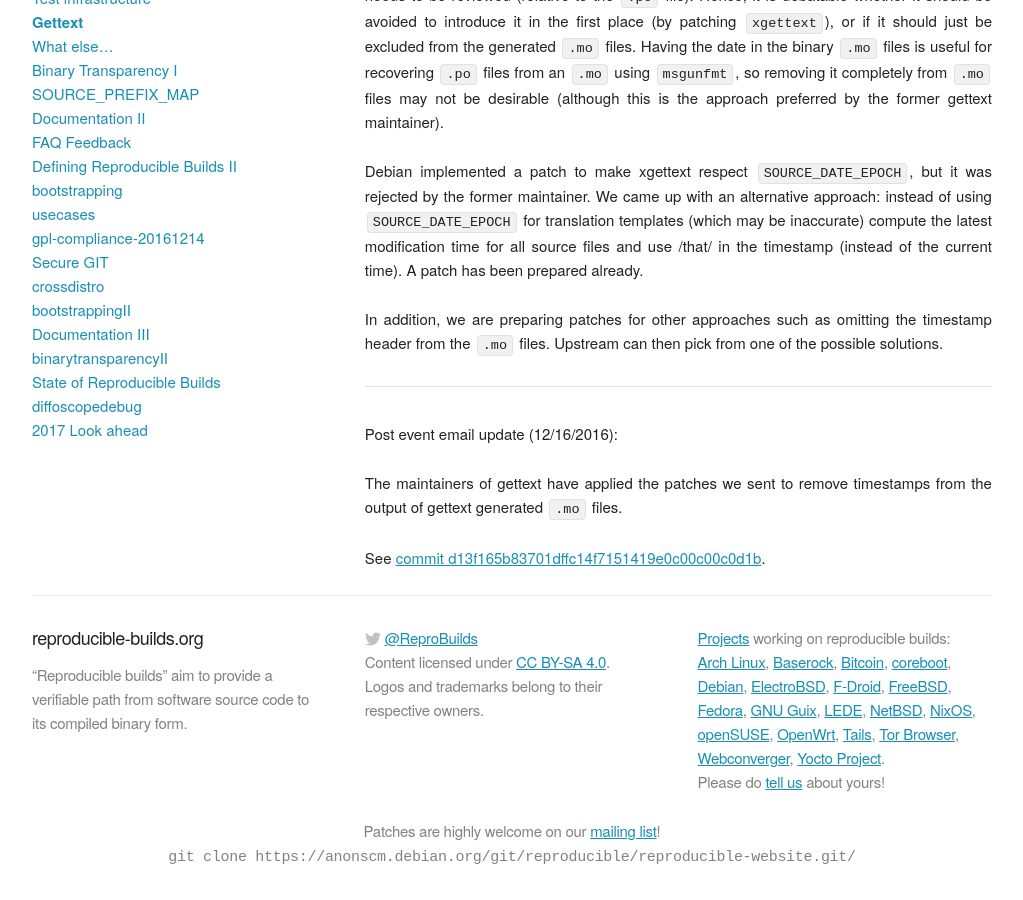
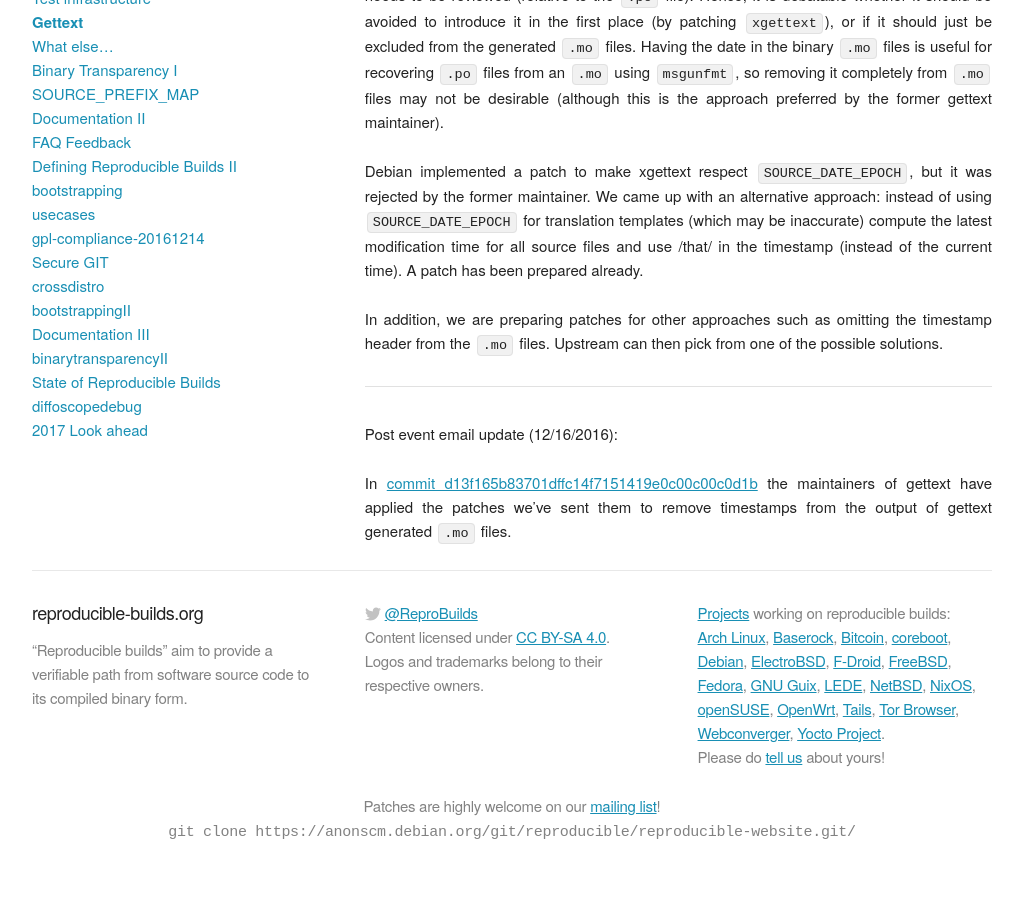
Before and after one commit to prototypefund/reproducible-website, a Jekyll site: the page built from _events/berlin2016/gettext.md, in a window 1280 px wide and 900 px high, scrolled down 574 px. Shown: the whole window, without its empty margins (128-1151 px from the left). Built offline with Jekyll 4.4.1, drawn with Linux system fonts in a browser that asks for light colours; some web fonts are replaced; after the commit the page ends 1449 px from its top, so only the background shows below that.

Commit message:
further tweak wording
Signed-off-by: Holger Levsen <holger@layer-acht.org>

```diff
--- a/_events/berlin2016/gettext.md
+++ b/_events/berlin2016/gettext.md
@@ -20,7 +20,4 @@
 
 Post event email update (12/16/2016):
 
-The maintainers of gettext have applied the patches we sent to remove timestamps from the
-output of gettext generated `.mo` files.
-
-See [commit d13f165b83701dffc14f7151419e0c00c00c0d1b](http://git.savannah.gnu.org/cgit/gettext.git/commit/?id=d13f165b83701dffc14f7151419e0c00c00c0d1b).
+In [commit d13f165b83701dffc14f7151419e0c00c00c0d1b](http://git.savannah.gnu.org/cgit/gettext.git/commit/?id=d13f165b83701dffc14f7151419e0c00c00c0d1b) the maintainers of gettext have applied the patches we've sent them to remove timestamps from the output of gettext generated `.mo` files.
```
